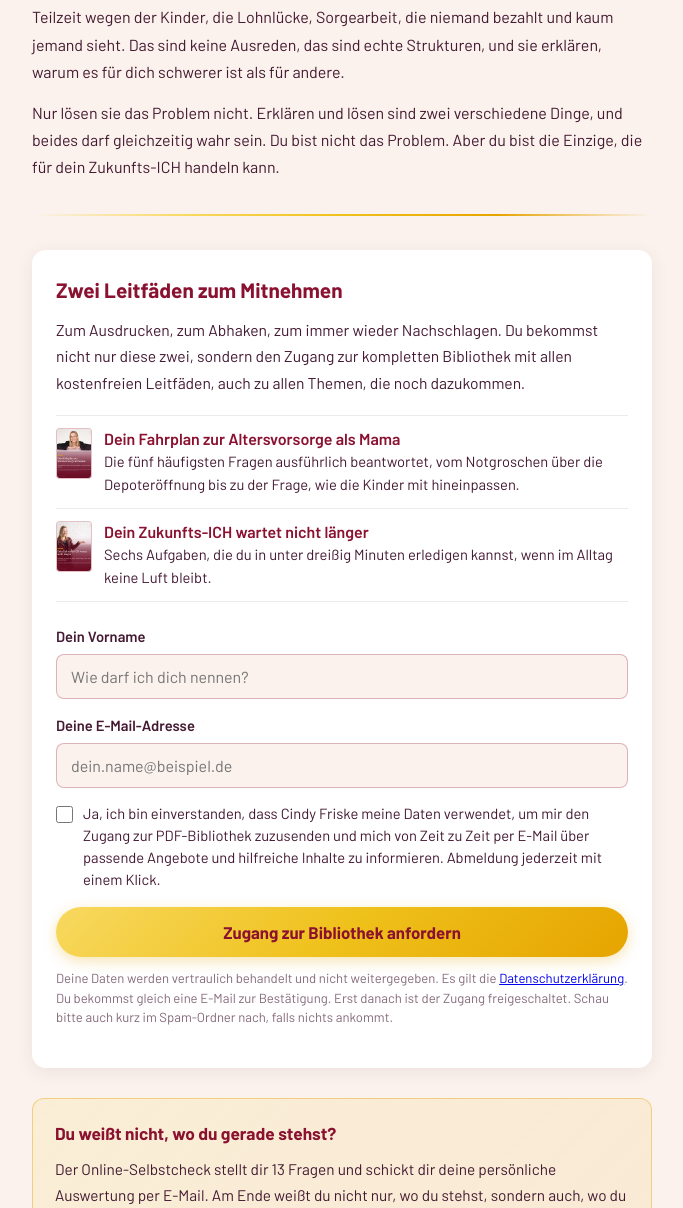
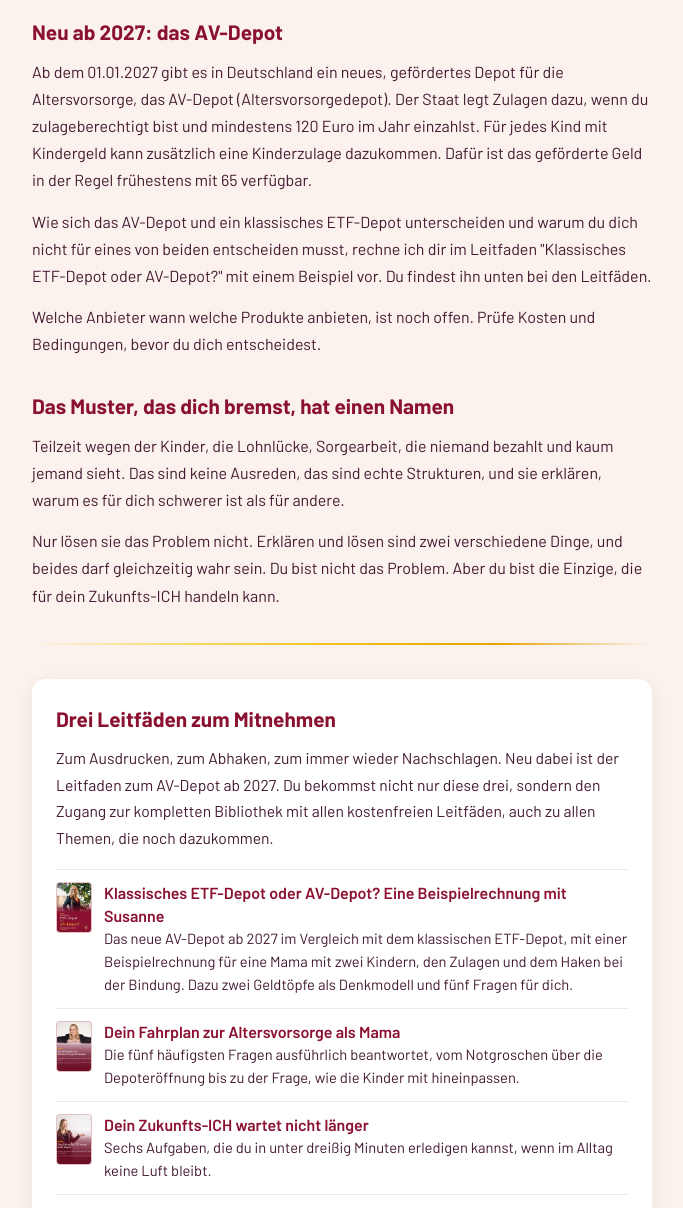
Before and after one commit to CindyFriske/mommyfinance-selbstcheck, a plain HTML site: page wissen/altersvorsorge/index.html in a window 1280 px wide. Shown: the part 2837-4045 px from the top of the page, without its empty margins (298-981 px from the left). Drawn offline with Linux system fonts and the light colour scheme; a web font is replaced by a local one.

Commit message:
Wissen: AV-Depot auf Themenkarte und Themenseite Altersvorsorge, dritter Leitfaden
Co-Authored-By: Claude Sonnet 5.5 <noreply@anthropic.com>

```diff
--- a/wissen/altersvorsorge/index.html
+++ b/wissen/altersvorsorge/index.html
@@ -4,10 +4,10 @@
 <meta charset="UTF-8">
 <meta name="viewport" content="width=device-width, initial-scale=1.0">
 <title>Altersvorsorge für Mütter: Rentenlücke schließen | MommyFinance</title>
-<meta name="description" content="Warum die gesetzliche Rente für Mütter besonders knapp ausfällt und mit welchen Schritten du gegensteuerst. Von Cindy Friske, Finanztrainerin für Mütter. Mit kostenfreien Leitfäden als PDF.">
+<meta name="description" content="Warum die gesetzliche Rente für Mütter besonders knapp ausfällt, mit welchen Schritten du gegensteuerst und was das neue AV-Depot (Altersvorsorgedepot) ab 2027 für dich bedeutet. Von Cindy Friske, Finanztrainerin für Mütter. Mit kostenfreien Leitfäden als PDF.">
 <link rel="canonical" href="https://mommyfinance.de/wissen/altersvorsorge/">
 <meta property="og:title" content="Altersvorsorge für Mütter: Rentenlücke schließen">
-<meta property="og:description" content="Warum die gesetzliche Rente für Mütter besonders knapp ausfällt und mit welchen Schritten du gegensteuerst. Von Cindy Friske, Finanztrainerin für Mütter. Mit kostenfreien Leitfäden als PDF.">
+<meta property="og:description" content="Warum die gesetzliche Rente für Mütter besonders knapp ausfällt, mit welchen Schritten du gegensteuerst und was das neue AV-Depot (Altersvorsorgedepot) ab 2027 für dich bedeutet. Von Cindy Friske, Finanztrainerin für Mütter. Mit kostenfreien Leitfäden als PDF.">
 <meta property="og:type" content="article">
 <link href="https://fonts.googleapis.com/css2?family=Alice&family=Barlow:wght@300;400;500;600;700&display=swap" rel="stylesheet">
 <link rel="stylesheet" href="../wissen.css">
@@ -96,9 +96,17 @@
     </li>
     <li>
       <b>Geförderte Wege prüfen</b>
-      <span class="glossar" data-wort="Betriebliche Altersvorsorge" data-erklaerung="Betriebliche Altersvorsorge. Ein Teil deines Bruttogehalts fließt in einen Vorsorgevertrag, dein Arbeitgeber muss sich daran beteiligen.">Betriebliche Altersvorsorge</span>, Riester, Rürup. Mindestens eine dieser Möglichkeiten ist für dich relevant, und ob sie sich lohnt, hängt von deiner Situation ab. Frag zumindest in deiner Personalabteilung nach dem Arbeitgeberzuschuss zur betrieblichen Altersvorsorge, der steht dir gesetzlich zu.
+      <span class="glossar" data-wort="Betriebliche Altersvorsorge" data-erklaerung="Betriebliche Altersvorsorge. Ein Teil deines Bruttogehalts fließt in einen Vorsorgevertrag, dein Arbeitgeber muss sich daran beteiligen.">Betriebliche Altersvorsorge</span>, Rürup und ab 2027 das neue AV-Depot. Riester-Verträge, die du schon hast, laufen weiter. Neue Verträge nach dem alten Riester-Muster gibt es ab 2027 nicht mehr. Welche dieser Möglichkeiten für dich relevant ist, hängt von deiner Situation ab. Frag zumindest in deiner Personalabteilung nach dem Arbeitgeberzuschuss zur betrieblichen Altersvorsorge, der steht dir gesetzlich zu.
     </li>
   </ol>
+
+  <h2>Neu ab 2027: das AV-Depot</h2>
+
+  <p>Ab dem 01.01.2027 gibt es in Deutschland ein neues, gefördertes Depot für die Altersvorsorge, das AV-Depot (Altersvorsorgedepot). Der Staat legt Zulagen dazu, wenn du zulageberechtigt bist und mindestens 120 Euro im Jahr einzahlst. Für jedes Kind mit Kindergeld kann zusätzlich eine Kinderzulage dazukommen. Dafür ist das geförderte Geld in der Regel frühestens mit 65 verfügbar.</p>
+
+  <p>Wie sich das AV-Depot und ein klassisches ETF-Depot unterscheiden und warum du dich nicht für eines von beiden entscheiden musst, rechne ich dir im Leitfaden "Klassisches ETF-Depot oder AV-Depot?" mit einem Beispiel vor. Du findest ihn unten bei den Leitfäden.</p>
+
+  <p>Welche Anbieter wann welche Produkte anbieten, ist noch offen. Prüfe Kosten und Bedingungen, bevor du dich entscheidest.</p>
 
   <h2>Das Muster, das dich bremst, hat einen Namen</h2>
 
@@ -110,10 +118,17 @@
 
   <!-- ===== DOWNLOADBEREICH ===== -->
   <div class="downloads" id="leitfaeden">
-    <h2>Zwei Leitfäden zum Mitnehmen</h2>
-    <p class="downloads-sub">Zum Ausdrucken, zum Abhaken, zum immer wieder Nachschlagen. Du bekommst nicht nur diese zwei, sondern den Zugang zur kompletten Bibliothek mit allen kostenfreien Leitfäden, auch zu allen Themen, die noch dazukommen.</p>
+    <h2>Drei Leitfäden zum Mitnehmen</h2>
+    <p class="downloads-sub">Zum Ausdrucken, zum Abhaken, zum immer wieder Nachschlagen. Neu dabei ist der Leitfaden zum AV-Depot ab 2027. Du bekommst nicht nur diese drei, sondern den Zugang zur kompletten Bibliothek mit allen kostenfreien Leitfäden, auch zu allen Themen, die noch dazukommen.</p>
 
     <ul class="pdf-liste">
+      <li>
+        <img class="pdf-bild" src="../leitfaeden/klassisches-etf-depot-oder-av-depot.jpg" alt="" loading="lazy" width="36" height="51">
+        <span>
+          <span class="pdf-titel">Klassisches ETF-Depot oder AV-Depot? Eine Beispielrechnung mit Susanne</span>
+          <span class="pdf-text">Das neue AV-Depot ab 2027 im Vergleich mit dem klassischen ETF-Depot, mit einer Beispielrechnung für eine Mama mit zwei Kindern, den Zulagen und dem Haken bei der Bindung. Dazu zwei Geldtöpfe als Denkmodell und fünf Fragen für dich.</span>
+        </span>
+      </li>
       <li>
         <img class="pdf-bild" src="../leitfaeden/fahrplan-altersvorsorge-als-mama.jpg" alt="" loading="lazy" width="36" height="51">
         <span>
```
Also changed, not shown: wissen/index.html (+2 -2 lines).
